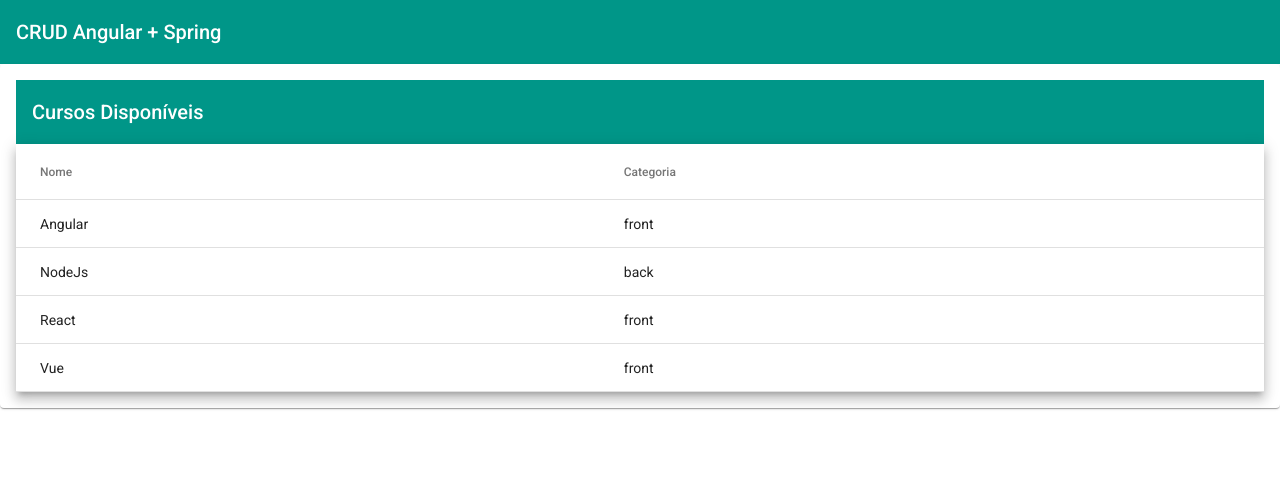
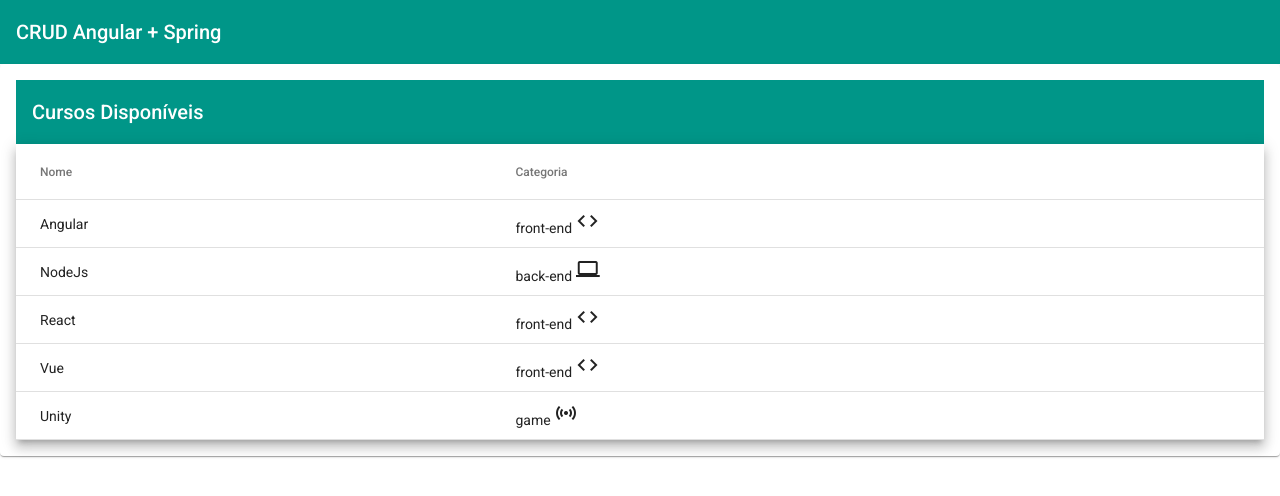
Before and after one commit to AmauriOliveira/angular-curso-loiane, an Angular app in the folder crud-angular-spring/crud-angular/: page /courses in a window 1280 px wide. Shown: the top 496 px of the page. Built offline with nearby package versions, Linux system fonts and the light colour scheme.

Commit message:
Criado Pipe para  icons personalizado na categoria

```diff
--- a/crud-angular-spring/crud-angular/src/app/courses/courses/courses.component.html
+++ b/crud-angular-spring/crud-angular/src/app/courses/courses/courses.component.html
@@ -10,7 +10,10 @@
       <!-- Category Column -->
       <ng-container matColumnDef="category">
         <th mat-header-cell *matHeaderCellDef>Categoria</th>
-        <td mat-cell *matCellDef="let course">{{ course.category }}</td>
+        <td mat-cell *matCellDef="let course">
+          {{ course.category }}
+          <mat-icon aria-hidden="false" aria-label="Categoria do curso">{{ course.category | category }}</mat-icon>
+        </td>
       </ng-container>
       <tr mat-header-row *matHeaderRowDef="displayedColumns"></tr>
       <tr mat-row *matRowDef="let row; columns: displayedColumns"></tr>
--- a/crud-angular-spring/crud-angular/src/app/shared/app-material/app-material.module.ts
+++ b/crud-angular-spring/crud-angular/src/app/shared/app-material/app-material.module.ts
@@ -2,6 +2,7 @@ import { NgModule } from '@angular/core';
 import { MatButtonModule } from '@angular/material/button';
 import { MatCardModule } from '@angular/material/card';
 import { MatDialogModule } from '@angular/material/dialog';
+import { MatIconModule } from '@angular/material/icon';
 import { MatProgressSpinnerModule } from '@angular/material/progress-spinner';
 import { MatTableModule } from '@angular/material/table';
 import { MatToolbarModule } from '@angular/material/toolbar';
@@ -14,6 +15,7 @@ import { MatToolbarModule } from '@angular/material/toolbar';
     MatProgressSpinnerModule,
     MatDialogModule,
     MatButtonModule,
+    MatIconModule,
   ],
 })
 export class AppMaterialModule {}
--- /dev/null
+++ b/crud-angular-spring/crud-angular/src/app/shared/pipes/category.pipe.ts
@@ -0,0 +1,16 @@
+import { Pipe, PipeTransform } from '@angular/core';
+
+@Pipe({
+  name: 'category',
+})
+export class CategoryPipe implements PipeTransform {
+  transform(value: string): string {
+    switch (value) {
+      case 'front-end':
+        return 'code';
+      case 'back-end':
+        return 'computer';
+    }
+    return 'sensors';
+  }
+}
--- a/crud-angular-spring/crud-angular/src/assets/courses.json
+++ b/crud-angular-spring/crud-angular/src/assets/courses.json
@@ -1,6 +1,7 @@
 [
-  { "_id": "1", "name": "Angular", "category": "front" },
-  { "_id": "2", "name": "NodeJs", "category": "back" },
-  { "_id": "3", "name": "React", "category": "front" },
-  { "_id": "4", "name": "Vue", "category": "front" }
+  { "_id": "1", "name": "Angular", "category": "front-end" },
+  { "_id": "2", "name": "NodeJs", "category": "back-end" },
+  { "_id": "3", "name": "React", "category": "front-end" },
+  { "_id": "4", "name": "Vue", "category": "front-end" },
+  { "_id": "5", "name": "Unity", "category": "game" }
 ]
```
Also changed, not shown: crud-angular-spring/crud-angular/src/app/shared/shared.module.ts (+6 -4 lines), 1 other file (tests, documents, lock files or other folders).
